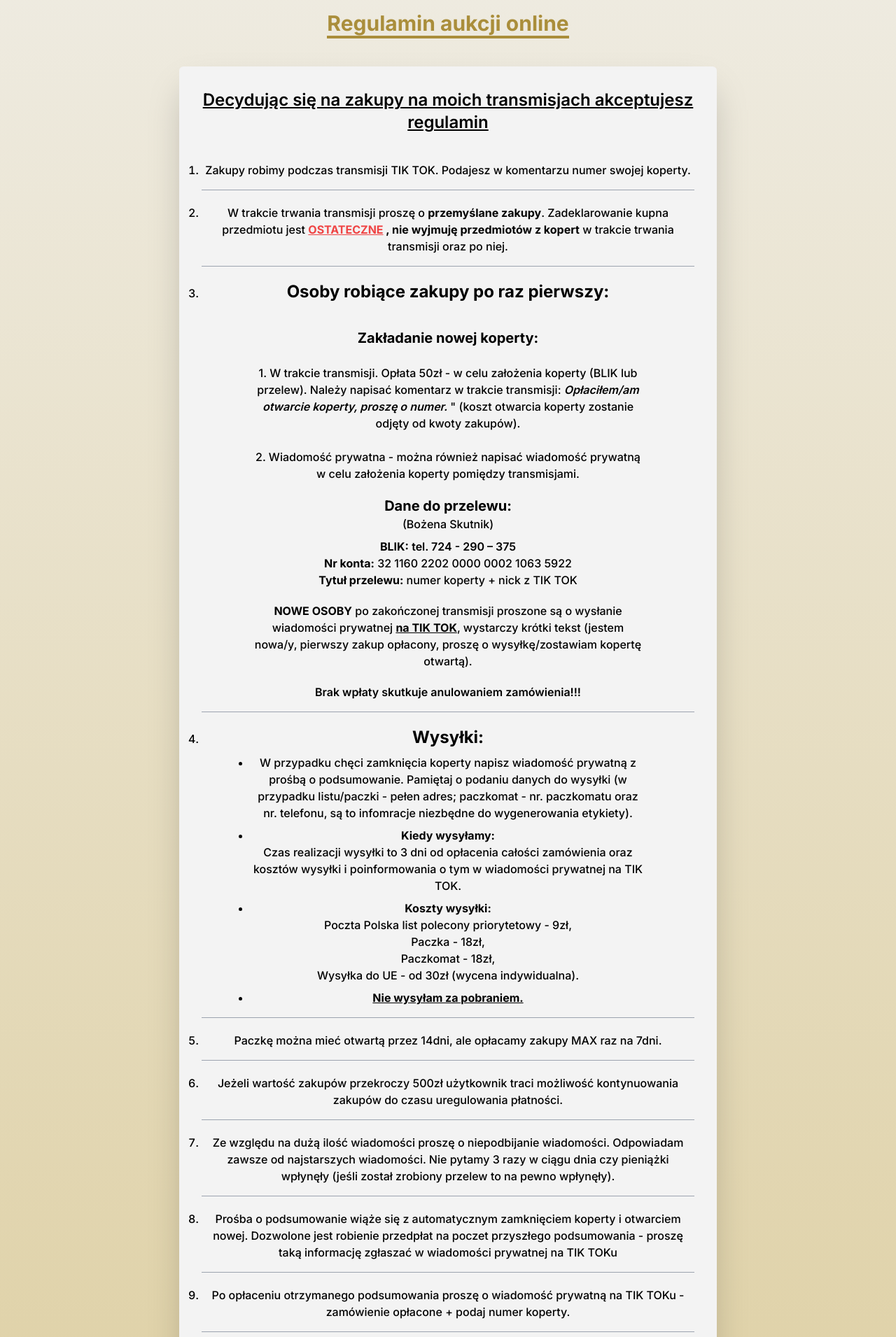
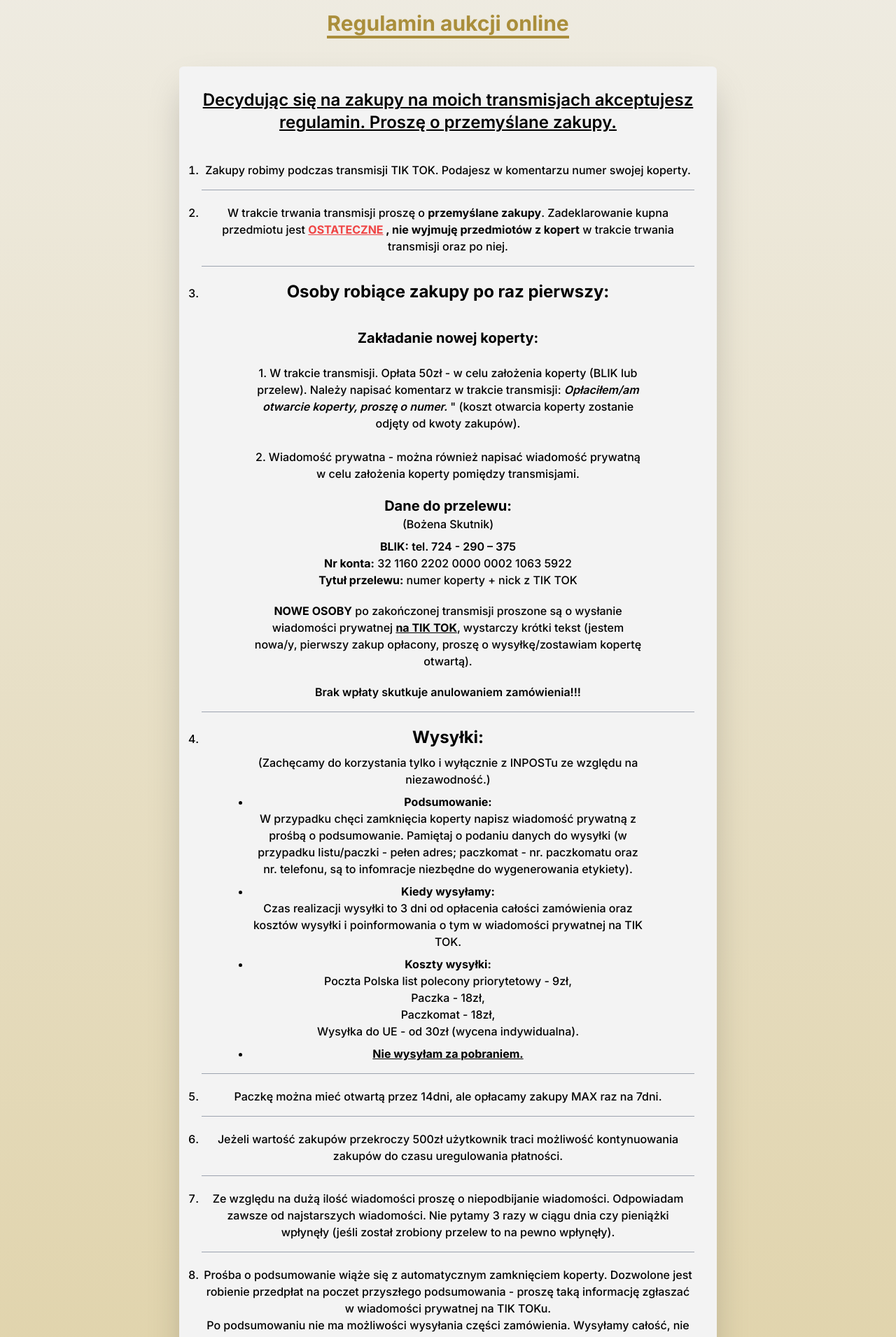
Before and after one commit to KrystianRadziszewski/bizuterialline, a Next.js app: page / in a window 1280 px wide. Shown: the part 680-2591 px from the top of the page at 70% size. Built offline with nearby package versions, Linux system fonts and the light colour scheme.

Commit message:
change statue

```diff
--- a/components/Statute.tsx
+++ b/components/Statute.tsx
@@ -7,7 +7,7 @@ const Statute = () => {
 			className="statute ">
 			<h1 className="text-3xl text-center font-bold text-goldText my-10 border-b-4 border-goldText">Regulamin aukcji online</h1>
 			<div className="statute-card">
-				<p className="pb-10 underline font-semibold text-2xl">Decydując się na zakupy na moich transmisjach akceptujesz regulamin</p>
+				<p className="pb-10 underline font-semibold text-2xl">Decydując się na zakupy na moich transmisjach akceptujesz regulamin. Proszę o przemyślane zakupy.</p>
 				<ol className=" list-decimal font-medium space-y-5">
 					{/* 11111111111111111111111111111111111111 */}
 
@@ -68,9 +68,11 @@ const Statute = () => {
 					<li className="list-element">
 						<ul className="list-disc w-4/5 text-center mx-auto space-y-2">
 							<p className="font-bold text-2xl">Wysyłki:</p>
+							<p>(Zachęcamy do korzystania tylko i wyłącznie z INPOSTu ze względu na niezawodność.)</p>
 							<li>
-								W przypadku chęci zamknięcia koperty napisz wiadomość prywatną z prośbą o podsumowanie. Pamiętaj o podaniu danych do wysyłki (w przypadku listu/paczki - pełen adres; paczkomat - nr.
-								paczkomatu oraz nr. telefonu, są to infomracje niezbędne do wygenerowania etykiety).
+								<span className="font-bold">Podsumowanie:</span>
+								<br />W przypadku chęci zamknięcia koperty napisz wiadomość prywatną z prośbą o podsumowanie. Pamiętaj o podaniu danych do wysyłki (w przypadku listu/paczki - pełen adres; paczkomat -
+								nr. paczkomatu oraz nr. telefonu, są to infomracje niezbędne do wygenerowania etykiety).
 							</li>
 							<li>
 								<span className="font-bold">Kiedy wysyłamy:</span> <br />
@@ -104,8 +106,10 @@ const Statute = () => {
 					</li>
 					{/* 88888888888888888888888888888888888888888 */}
 					<li className="list-element">
-						Prośba o podsumowanie wiąże się z automatycznym zamknięciem koperty i otwarciem nowej. Dozwolone jest robienie przedpłat na poczet przyszłego podsumowania - proszę taką informację zgłaszać
-						w wiadomości prywatnej na TIK TOKu
+						Prośba o podsumowanie wiąże się z automatycznym zamknięciem koperty. Dozwolone jest robienie przedpłat na poczet przyszłego podsumowania - proszę taką informację zgłaszać w wiadomości
+						prywatnej na TIK TOKu.
+						<br />
+						<span>Po podsumowaniu nie ma możliwości wysyłania części zamówienia. Wysyłamy całość, nie na raty.</span>
 					</li>
 
 					{/* 999999999999999999999999999999999999999999 */}
--- a/components/Welcome.tsx
+++ b/components/Welcome.tsx
@@ -28,7 +28,7 @@ const Welcome = () => {
 				</div>
 			</div>
 			<div className="pt-6 font-bold text-xl text-center text-gray-900">
-				Transmisje TIK-TOK (godz: 18:15): <br />
+				Transmisje TIK-TOK (godz: 18:30): <br />
 				<span className="text-gray-700 font-normal"> ŚRODA, PIĄTEK, NIEDZIELA</span>
 			</div>
 		</>
```
